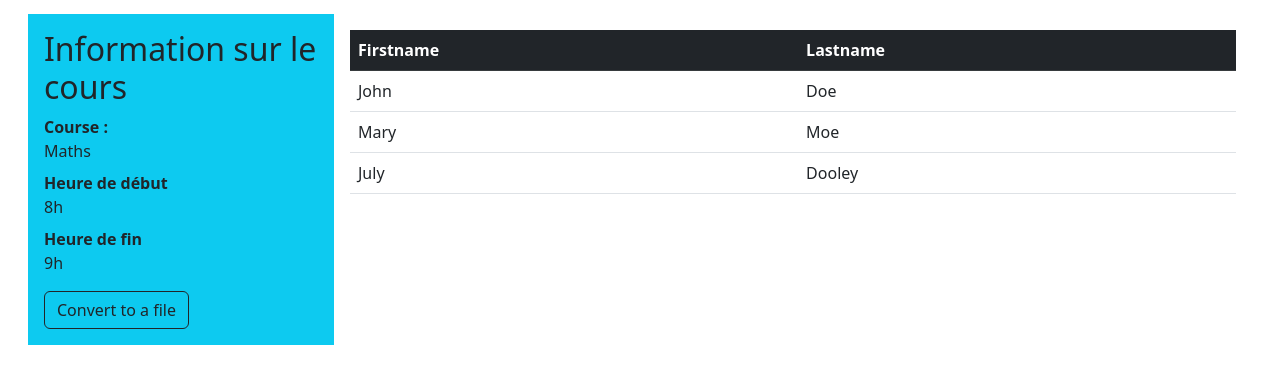
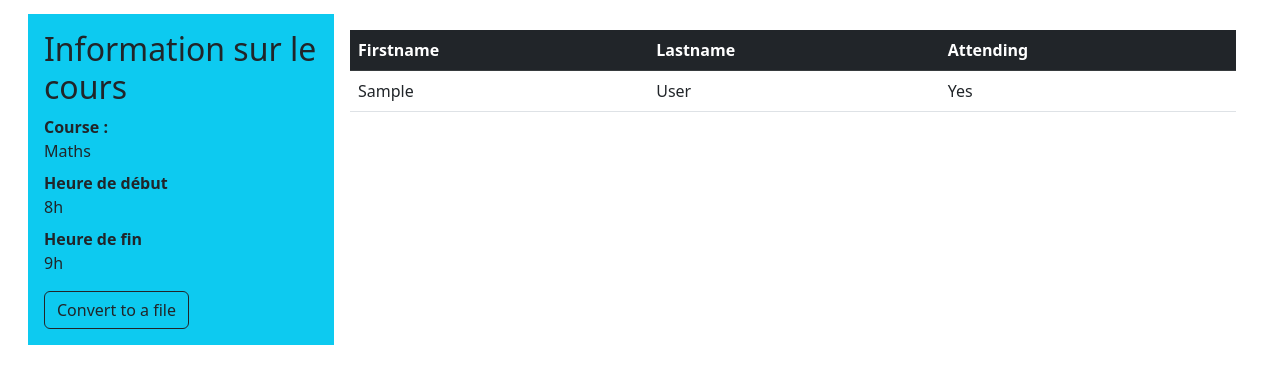
Before and after one commit to Atrovid/Leocarte, a PHP site: template php/src/views/viewAttendance.php in a window 1280 px wide. Shown: the part 66-450 px from the top of the page. Run offline with PHP 8.4, Linux system fonts and the light colour scheme; the template is opened without the code that fills it: most values are stand-ins (such as "Sample title", 1, 10 or a date in 2020).

Commit message:
Vue attendance est dynamique
Fonction dans le model pour obtenir les lignes corresponantes
Renommage des fichiers statiques, mis dans un dossier static/

```diff
--- a/php/src/controllers/controller.php
+++ b/php/src/controllers/controller.php
@@ -71,6 +71,8 @@ function error404(){
 }
 
 function attendance() {
+	$db = new Model();
+	$results = $db->getAttendanceList("A103");
 	require('src/views/viewAttendance.php');
 }
 
--- a/php/src/views/viewAttendance.php
+++ b/php/src/views/viewAttendance.php
@@ -42,21 +42,25 @@
                             <tr>
                                 <th>Firstname</th>
                                 <th>Lastname</th>
+                                <th>Attending</th>
                             </tr>
                         </thead>
                         <tbody>
-                            <tr>
-                                <td>John</td>
-                                <td>Doe</td>
-                            </tr>
-                            <tr>
-                                <td>Mary</td>
-                                <td>Moe</td>
-                            </tr>
-                            <tr>
-                                <td>July</td>
-                                <td>Dooley</td>
-                            </tr>
+                            <?php
+                                foreach ($results as $result){
+                                    if ($result['attending']){
+                                        $attending = "Yes";
+                                    } else {
+                                        $attending = "No";
+                                    }
+                                    $row = "<tr>
+                                    <td>".$result['first_name']."</td>
+                                    <td>".$result['last_name']."</td>
+                                    <td>".$attending."</td>
+                                    </tr>";
+                                    echo $row;
+                                }
+                            ?>
                         </tbody>
                     </table>
                 </div>
--- a/php/src/views/viewForm.php
+++ b/php/src/views/viewForm.php
@@ -7,13 +7,13 @@
     <!-- CSS only -->
     <link href="https://cdn.jsdelivr.net/npm/bootstrap@5.2.2/dist/css/bootstrap.min.css" rel="stylesheet"
         integrity="sha384-Zenh87qX5JnK2Jl0vWa8Ck2rdkQ2Bzep5IDxbcnCeuOxjzrPF/et3URy9Bv1WTRi" crossorigin="anonymous">
-    <link href="../CSS/index.css" rel="stylesheet" type="text/css" />
+    <link href="static/css/style.css" rel="stylesheet" type="text/css" />
     <!-- JavaScript Bundle with Popper -->
     <script src="https://cdn.jsdelivr.net/npm/bootstrap@5.2.2/dist/js/bootstrap.bundle.min.js"
         integrity="sha384-OERcA2EqjJCMA+/3y+gxIOqMEjwtxJY7qPCqsdltbNJuaOe923+mo//f6V8Qbsw3"
         crossorigin="anonymous"></script>
 
-    <script src="../JS/index.js"></script>
+    <script src="static/js/script.js"></script>
 </head>
 
 <header>
```
Also changed, not shown: php/src/models/model.php (+12 -3 lines), php/static/css/style.css (renamed from Web/CSS/index.css), php/static/js/script.js (renamed from Web/JS/index.js).
